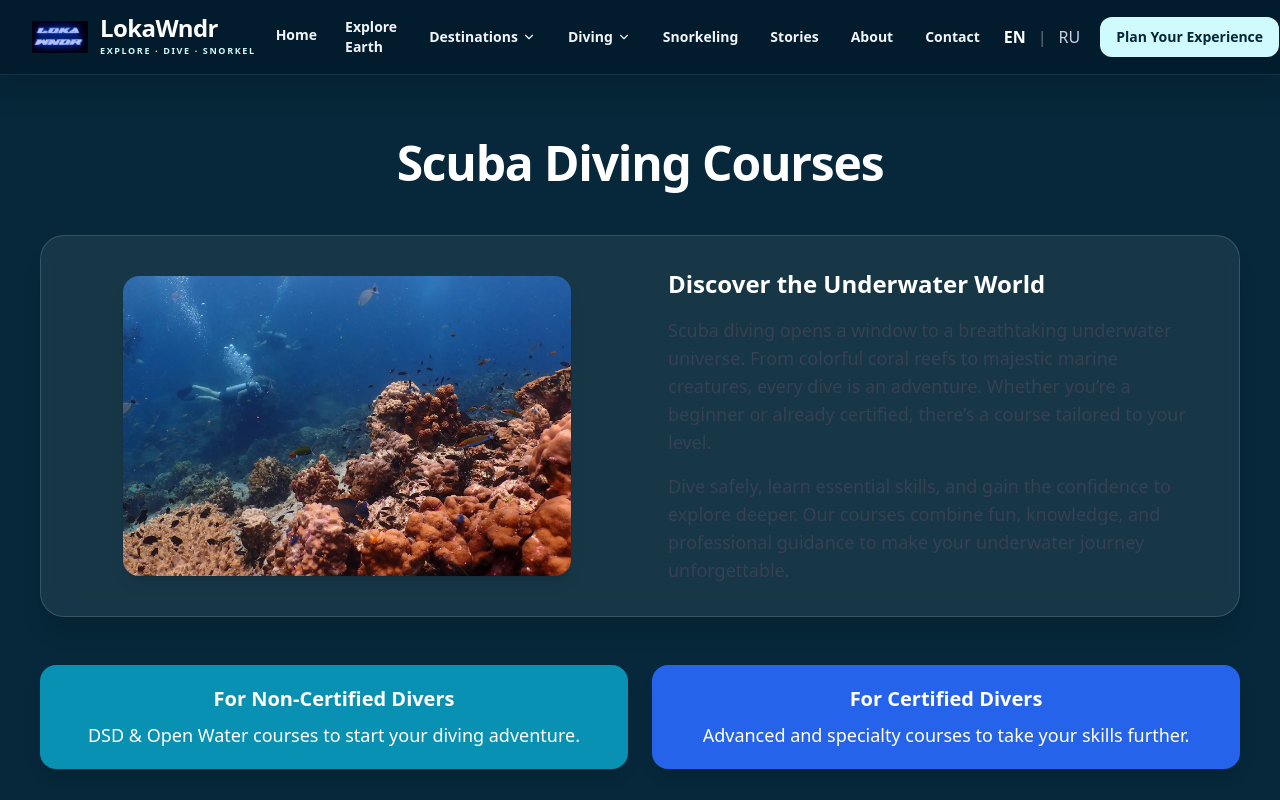
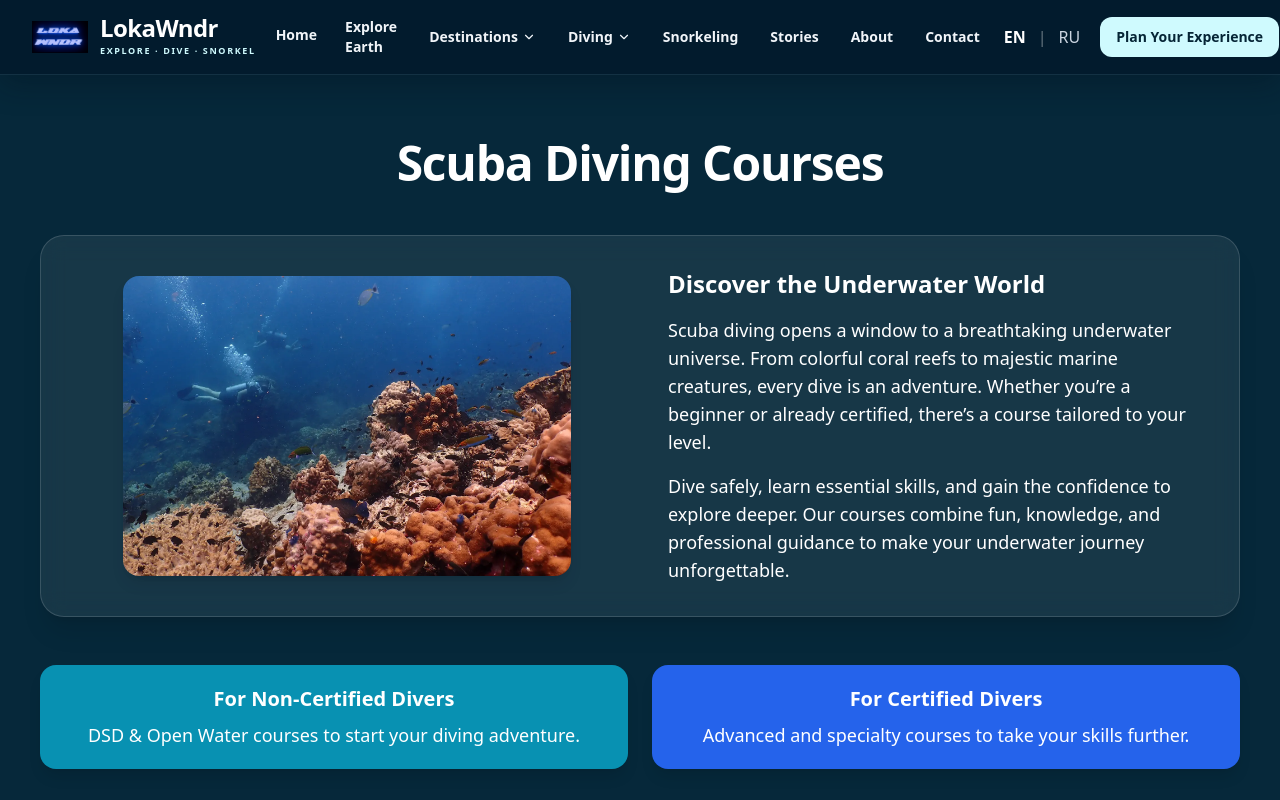
Before and after one commit to Tommysons/diving, a Next.js app: page /scubadivingcourses in a window 1280 px wide. Shown: the top 800 px of the page. Built offline with nearby package versions, Linux system fonts and the light colour scheme.

Commit message:
fix: make scuba course introduction copy white in English for contrast

```diff
--- a/src/app/scubadivingcourses/page.tsx
+++ b/src/app/scubadivingcourses/page.tsx
@@ -59,7 +59,7 @@ export default function ScubaDivingCoursesPage() {
               initial={{ opacity: 0, x: 30 }}
               whileInView={{ opacity: 1, x: 0 }}
               transition={{ duration: 0.6 }}
-              className='text-gray-700 leading-relaxed text-base sm:text-lg px-2'
+              className='text-white leading-relaxed text-base sm:text-lg px-2'
             >
               <h2 className='text-2xl font-bold mb-4 text-white'>
                 Discover the Underwater World
```
